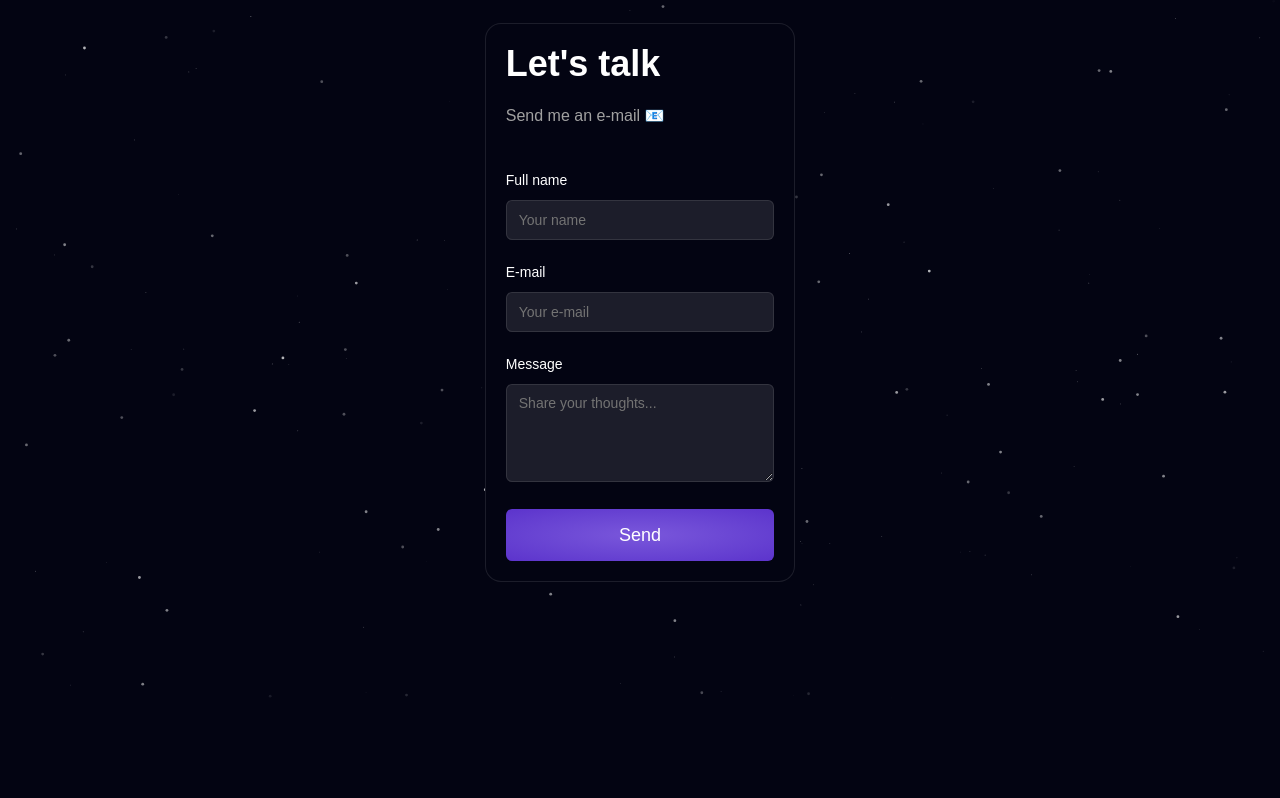
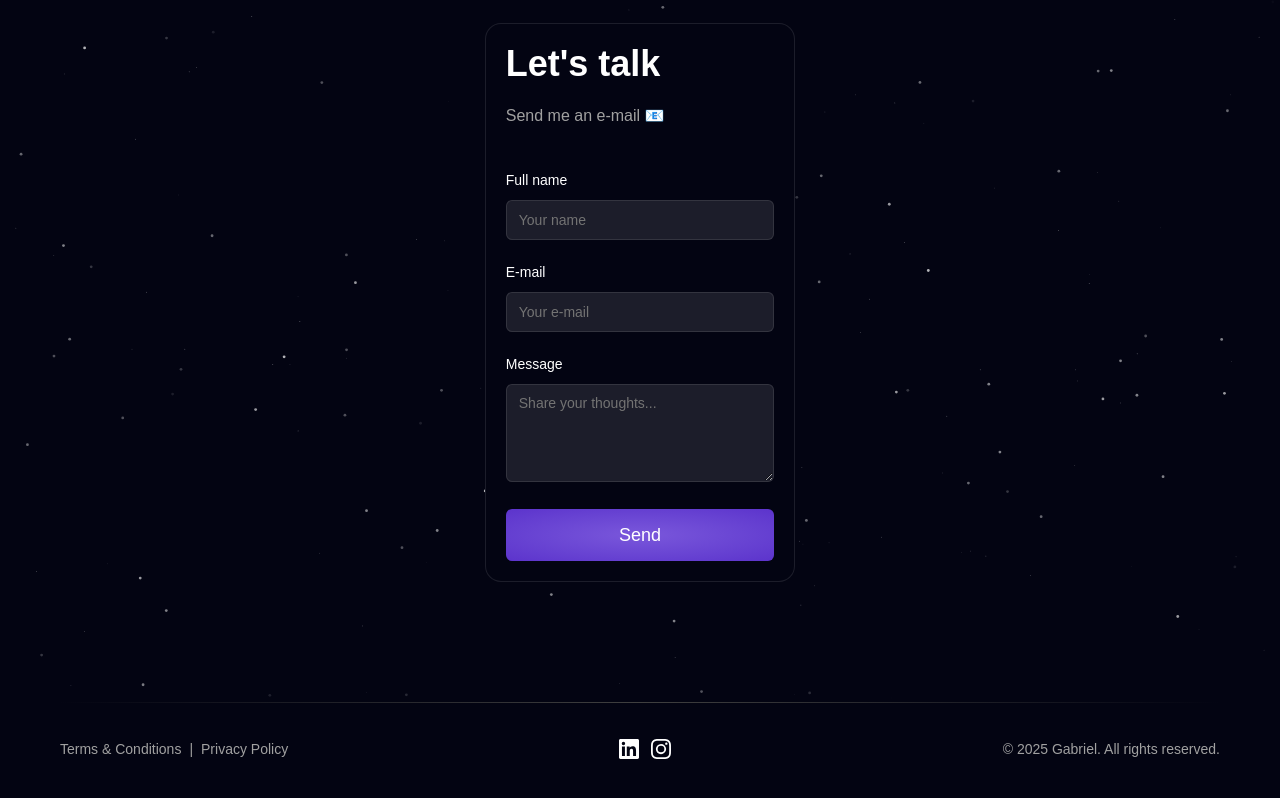
Before and after one commit to GabrielPivoto/portfolio, a React (Vite) app: page / in a window 1280 px wide. Shown: the part 2786-3584 px from the top of the page. After the commit the page ends 3557 px from the top, so only its background shows below. Built offline with nearby package versions, Linux system fonts and the light colour scheme; a web font is replaced by a local one.

Commit message:
Finish first version

```diff
--- a/src/App.jsx
+++ b/src/App.jsx
@@ -3,6 +3,7 @@ import Hero from './sections/Hero'
 import About from './sections/About'
 import Experiences from './sections/Experiences'
 import Contact from './sections/Contact'
+import Footer from './sections/Footer'
 
 const App = () => {
   return (
@@ -12,8 +13,7 @@ const App = () => {
       <About />
       <Experiences />
       <Contact />
-      <section className="min-h-screen" />
-      <section className="min-h-screen" />
+      <Footer />
     </div>
   )
 }
--- a/src/constants/index.js
+++ b/src/constants/index.js
@@ -24,3 +24,16 @@ export const experiences = [
     ],
   },
 ];
+
+export const mySocials = [
+  {
+    name: "Linkedin",
+    href: "https://www.linkedin.com/in/gabriel-pivoto/",
+    icon: "/assets/socials/linkedIn.svg",
+  },
+  {
+    name: "Instagram",
+    href: "https://www.instagram.com/gabriel.pivoto/",
+    icon: "/assets/socials/instagram.svg",
+  },
+];
--- a/src/sections/About.jsx
+++ b/src/sections/About.jsx
@@ -8,7 +8,7 @@ const About = () => {
     const grid2Container = useRef()
 
     return (
-        <section className="c-space mb-20">
+        <section className="c-space mb-20" id="about">
             <h2 className="text-heading">About me</h2>
             <div className="grid grid-cols-1 gap-4 md:grid-cols-6 md:auto-rows-[18rem] mt-12">
                 <div className="flex items-end grid-black-color grid-1">
--- a/src/sections/Contact.jsx
+++ b/src/sections/Contact.jsx
@@ -50,7 +50,7 @@ const Contact = () => {
     }
 
     return (
-        <section className="relative flex items-center c-space section-spacing">
+        <section className="relative flex items-center c-space section-spacing" id="contact">
             <Particles
                 className="absolute inset-0 -z-50"
                 quantity={100}
--- a/src/sections/Experiences.jsx
+++ b/src/sections/Experiences.jsx
@@ -3,7 +3,7 @@ import { experiences } from "../constants"
 
 const Experiences = () => {
     return (
-        <div className="w-full">
+        <div className="w-full" id="work">
             <Timeline data={experiences} />
         </div>
     )
--- /dev/null
+++ b/src/sections/Footer.jsx
@@ -0,0 +1,24 @@
+import { mySocials } from "../constants"
+
+const Footer = () => {
+    return (
+        <section className="flex flex-wrap items-center justify-between gap-5 pb-3 text-sm text-neutral-400 c-space">
+            <div className="mb-4 bg-gradient-to-r from-transparent via-neutral-700 to-transparent h-[1px] w-full" />
+            <div className="flex gap-2">
+                <p>Terms & Conditions</p>
+                <p>|</p>
+                <p>Privacy Policy</p>
+            </div>
+            <div className="flex gap-3">
+                {mySocials.map((social, index) => (
+                    <a href={social.href} key={index}>
+                        <img src={social.icon} className="w-5 h-5" alt={social.name} />
+                    </a>
+                ))}
+            </div>
+            <p>© 2025 Gabriel. All rights reserved.</p>
+        </section>
+    )
+}
+
+export default Footer
--- a/src/sections/Hero.jsx
+++ b/src/sections/Hero.jsx
@@ -12,7 +12,7 @@ const Hero = () => {
     }
 
     return (
-        <section className="flex items-start justify-center md:items-start md:justify-start min-h-screen overflow-hidden c-space">
+        <section className="flex items-start justify-center md:items-start md:justify-start min-h-screen overflow-hidden c-space" id="home">
             <HeroText />
             <ParallaxBackground />
         </section>
--- a/src/sections/Navbar.jsx
+++ b/src/sections/Navbar.jsx
@@ -14,7 +14,7 @@ function Navigation() {
                 <a className="nav-link" href="#work">Work</a>
             </li>
             <li className="nav-li">
-                <a className="nav-link" href="#contatc">Contact</a>
+                <a className="nav-link" href="#contact">Contact</a>
             </li>
         </ul>
     )
```
